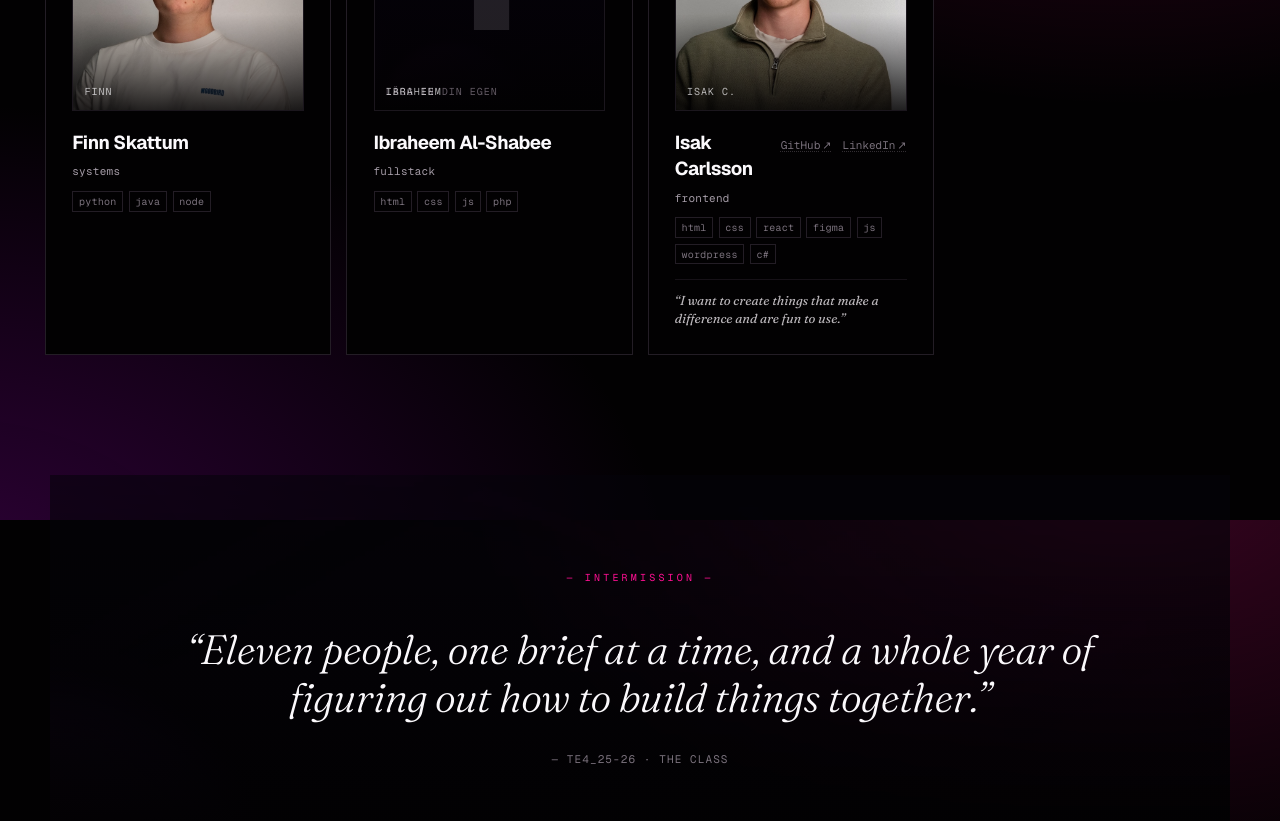
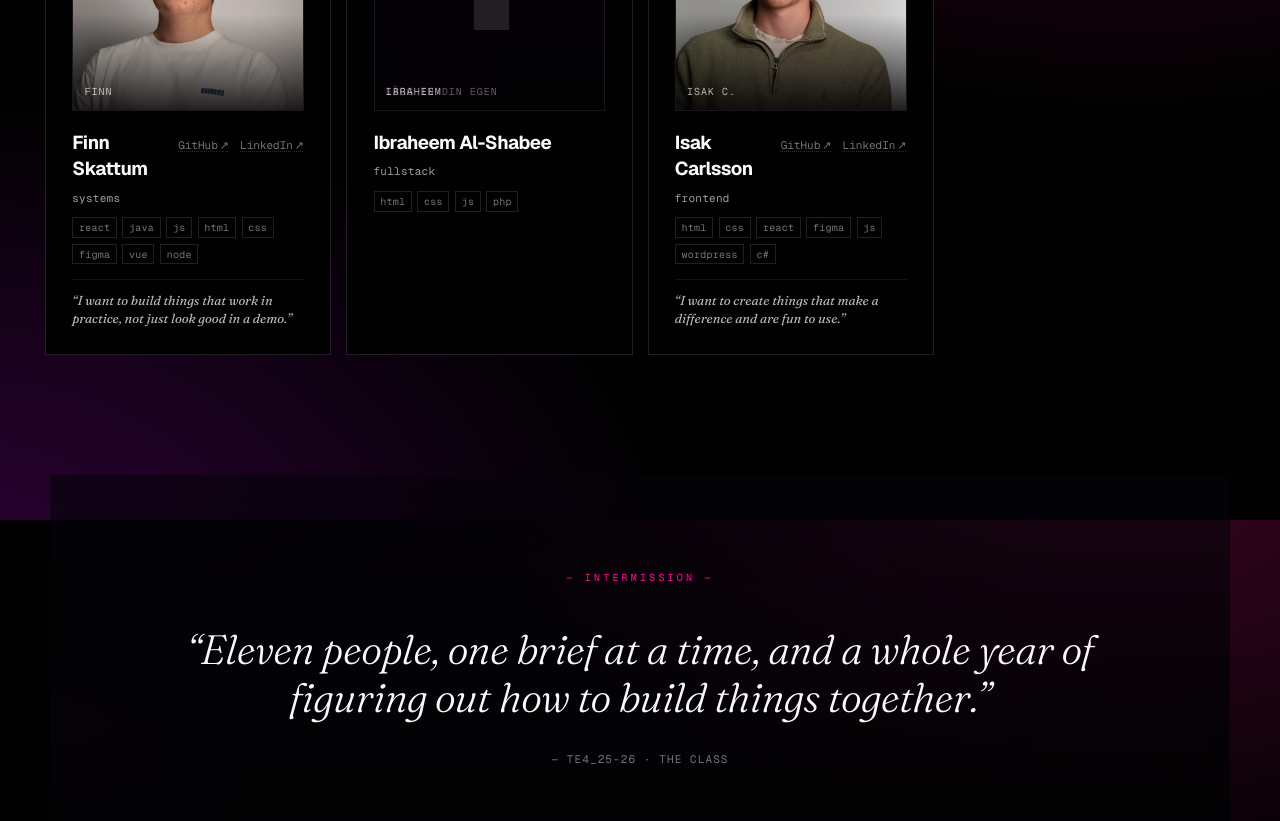
Before and after one commit to NTIG-Helsingborg/TE4_25-26_SITE, a React (Vite) app: page / in a window 1280 px wide. Shown: the part 2680-3501 px from the top of the page. Built offline with nearby package versions, Linux system fonts and the light colour scheme.

Commit message:
Finn's coola bio och quote

```diff
--- a/src/data/students.ts
+++ b/src/data/students.ts
@@ -138,8 +138,19 @@ export const students: Student[] = [
     fullName: 'Finn Skattum',
     shortName: 'Finn',
     role: { sv: 'systemutveckling', en: 'systems' },
-    stack: ['Python', 'Java', 'Node'],
+    stack: ['React', 'Java', 'JS', 'HTML', 'CSS', 'Figma', 'Vue', 'Node'],
+    github: 'Finn-S123',
+    linkedin: 'finn-skattum-11387237b',
     photo: '/photos/portrait-06.jpg',
+    bio: {
+      sv: 'Jag går TE4 vid NTI Gymnasiet Helsingborg och gillar att ta ett projekt från idé till något som faktiskt fungerar — oavsett om det handlar om gränssnitt i React eller Vue, logik i Java, eller att skissa upp helheten i Figma först. Under utbildningen har jag bland annat varit med och byggt AI-Overwatch, där vi satte ihop ett dashboard för att hålla koll på AI-beteenden. Jag lär mig snabbast genom att göra och hoppar gärna mellan språk och ramverk beroende på vad uppgiften kräver.',
+      en: 'I am studying TE4 at NTI Gymnasiet Helsingborg and like taking a project from idea to something that actually works — whether that means interfaces in React or Vue, logic in Java, or sketching the whole thing in Figma first. During the programme I have worked on AI-Overwatch, where we built a dashboard for keeping track of AI behaviour. I learn fastest by doing and happily jump between languages and frameworks depending on what the task needs.',
+    },
+    quote: {
+      sv: 'Jag vill bygga saker som fungerar i praktiken, inte bara ser bra ut i en demo.',
+      en: 'I want to build things that work in practice, not just look good in a demo.',
+    },
+    projects: ['ai-overwatch'],
   },
   {
     id: 'ibraheem',
```
